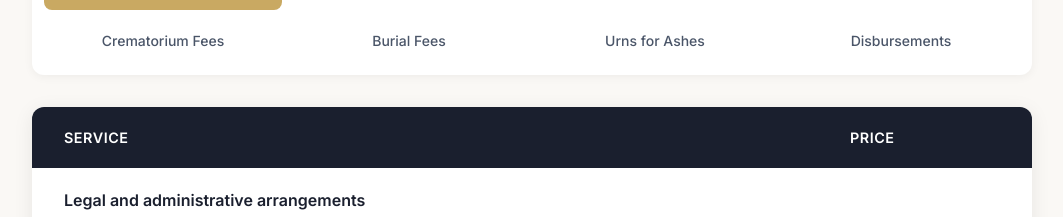
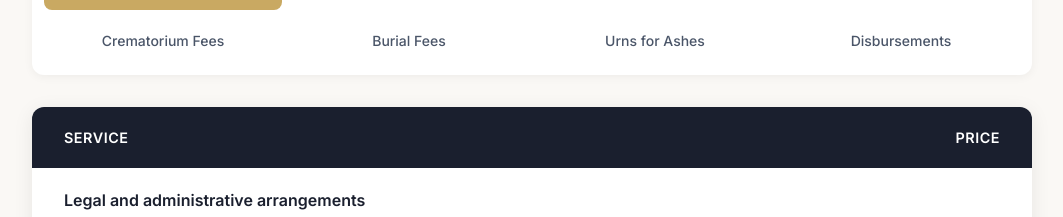
Before and after one commit to Chriseden83/final_journey, a Next.js app: page /funeral-costs in a window 1280 px wide. Shown: the part 2560-2777 px from the top of the page, without its empty margins (108-1171 px from the left). Built offline with nearby package versions, Linux system fonts and the light colour scheme.

Commit message:
updated price table header alignment

```diff
--- a/app/globals.css
+++ b/app/globals.css
@@ -3112,6 +3112,10 @@ span.ml-funeral-location {
   letter-spacing: 0.5px;
 }
 
+.price-table-header .price-table-cell:last-child {
+  text-align: right;
+}
+
 .price-table-row {
   display: grid;
   grid-template-columns: 1fr 150px;
```
